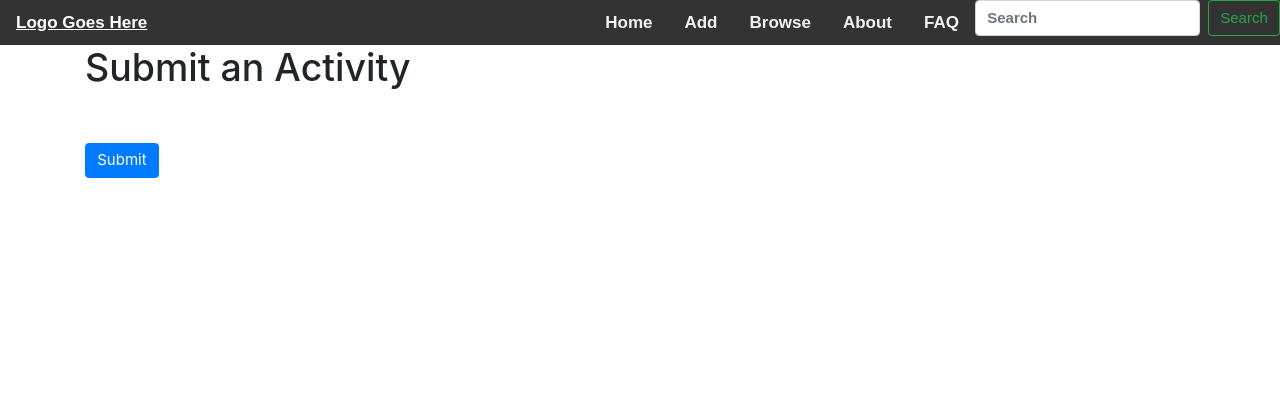
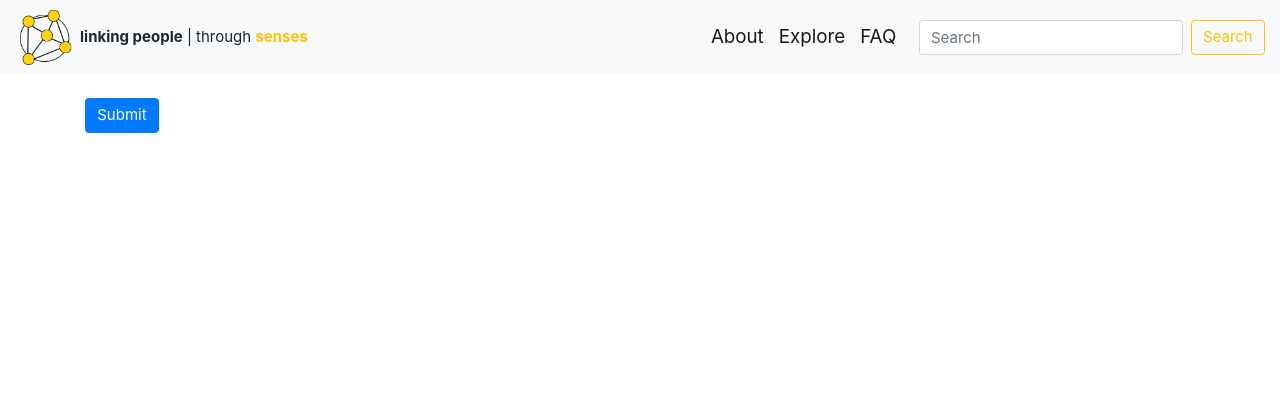
Before and after one commit to glasgow18/team-14, a Django app: template artlink/templates/add.html in a window 1280 px wide. Shown: the top 420 px of the page. Run offline with Django 3.2, Linux system fonts and the light colour scheme; the template is opened without the code that fills it, so the values that code supplies are empty; some libraries are stand-ins or nearby versions.

Commit message:
yellow navbar ☀

```diff
--- a/artlink/static/styles/styles.css
+++ b/artlink/static/styles/styles.css
@@ -211,3 +211,12 @@ a {
 .image-checkbox-checked .fa {
   display: block !important;
 }
+
+#logo {
+  margin-right: 5px;
+}
+
+#artlink-link {
+  color: #ffc107;
+  font-weight: bold;
+}
--- a/artlink/templates/base.html
+++ b/artlink/templates/base.html
@@ -25,31 +25,46 @@
   {% block css_block %}
   {% endblock %}
 
-  	<link rel='icon' type='image/png' href="{% static 'images/favicon.png' %}" />
+  <link rel='icon' type='image/png' href="{% static 'images/favicon.png' %}" />
 
   <title>
+    5S —
     {% block title_block %}
-    Artlink - Discovery
+    linking people through experiences
     {% endblock %}
   </title>
 
 </head>
 
 <body>
-  <div class="topnav">
-    <a class="active" href="#home">Logo Goes Here</a>
-    <div class="links">
-      <a href="{% url 'index' %}">Home</a>
-      <a href="{% url 'add' %}">Add</a>
-      <a href="{% url 'browse' %}">Browse</a>
-      <a href="{% url 'about' %}">About</a>
-      <a href="{% url 'faq' %}">FAQ</a>
-      <form class="nav-item form-inline my-2 my-lg-0" id="search" action="{% url 'browse' %}" method="GET">
-        <input id="id_q" class="form-control mr-sm-2" name="q" type="search" placeholder="Search" aria-label="Search">
-        <button class="btn btn-outline-success my-2 my-sm-0" id="navbar-search-button" type="submit">Search</button>
-      </form>
+  <nav class="navbar navbar-expand-lg navbar-light bg-light fixed-top">
+    <img class="d-inline-block align-top" id="logo" src="{% static 'images/logo.png' %}" alt="Logo" width="60" height="60" href="/">
+    <tbody>
+      <tr id="logo-text">
+        <td class="align-top"><span><strong>linking people</strong>  | through  <a id="artlink-link" href="https://www.artlinkedinburgh.co.uk/" alt="Artlink website">senses</a></span></td>
+      </tr>
+    </tbody>
+    <div class="navbar-collapse collapse justify-content-end">
+
+    <ul class="nav navbar-nav navbar-brand navbar-right">
+      <li class="nav-item active">
+        <a class="nav-link" href="{% url 'about' %}">About</a>
+      </li>
+      <li class="nav-item active">
+        <a class="nav-link" href="{% url 'browse' %}">Explore</a>
+      </li>
+      <li class="nav-item active">
+        <a class="nav-link" href="{% url 'faq' %}">FAQ</a>
+      </li>
+    </ul>
+      <span class="navbar-text">
+        <form class="nav-item form-inline my-2 my-lg-0" id="search" action="{% url 'browse' %}" method="GET">
+          <input id="id_q" class="form-control mr-sm-2" name="q" type="search" placeholder="Search" aria-label="Search">
+          <button class="btn btn-outline-warning" id="navbar-search-button" type="submit">Search</button>
+        </form>
+      </span>
     </div>
-  </div>
+  </nav>
 
 
   <link href="//maxcdn.bootstrapcdn.com/bootstrap/4.1.1/css/bootstrap.min.css" rel="stylesheet" id="bootstrap-css">
```
Also changed, not shown: artlink/static/images/logo.png (added).
